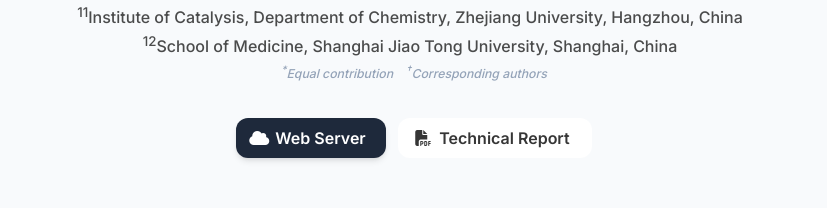
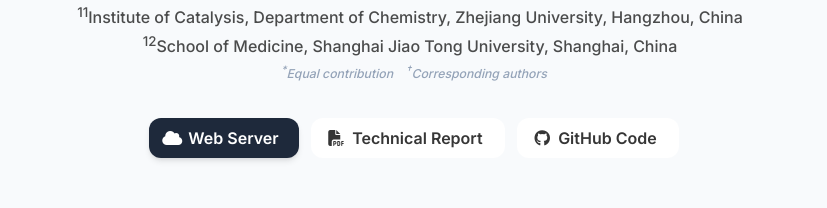
Before and after one commit to ODesign1/ODesign1.github.io, a plain HTML site: page index.html in a window 1280 px wide. Shown: the part 808-1016 px from the top of the page, without its empty margins (226-1053 px from the left). Drawn offline with nearby package versions, Linux system fonts and the light colour scheme; some icons are missing.

Commit message:
add github code link

```diff
--- a/index.html
+++ b/index.html
@@ -191,6 +191,12 @@
                 <a href="./static/pdfs/technical_report.pdf" target="_blank" rel="noopener" class="external-link button is-normal is-rounded">
                   <span class="icon"><i class="fas fa-file-pdf"></i></span>
                   <span>Technical Report</span>
+                </a>
+              </span>
+              <span class="link-block">
+                <a href="https://github.com/The-Institute-for-AI-Molecular-Design/ODesign" target="_blank" rel="noopener" class="external-link button is-normal is-rounded">
+                  <span class="icon"><i class="fab fa-github"></i></span>
+                  <span>GitHub Code</span>
                 </a>
               </span>
 
```
